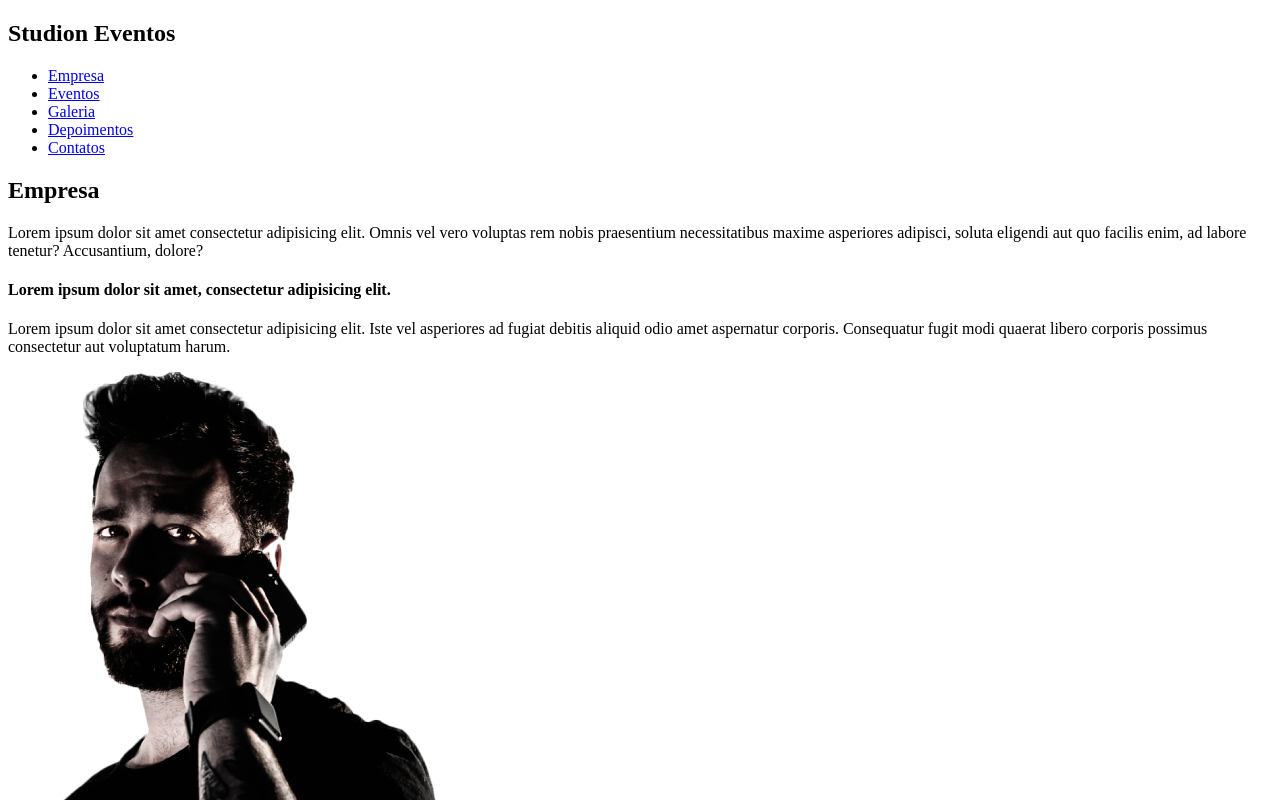
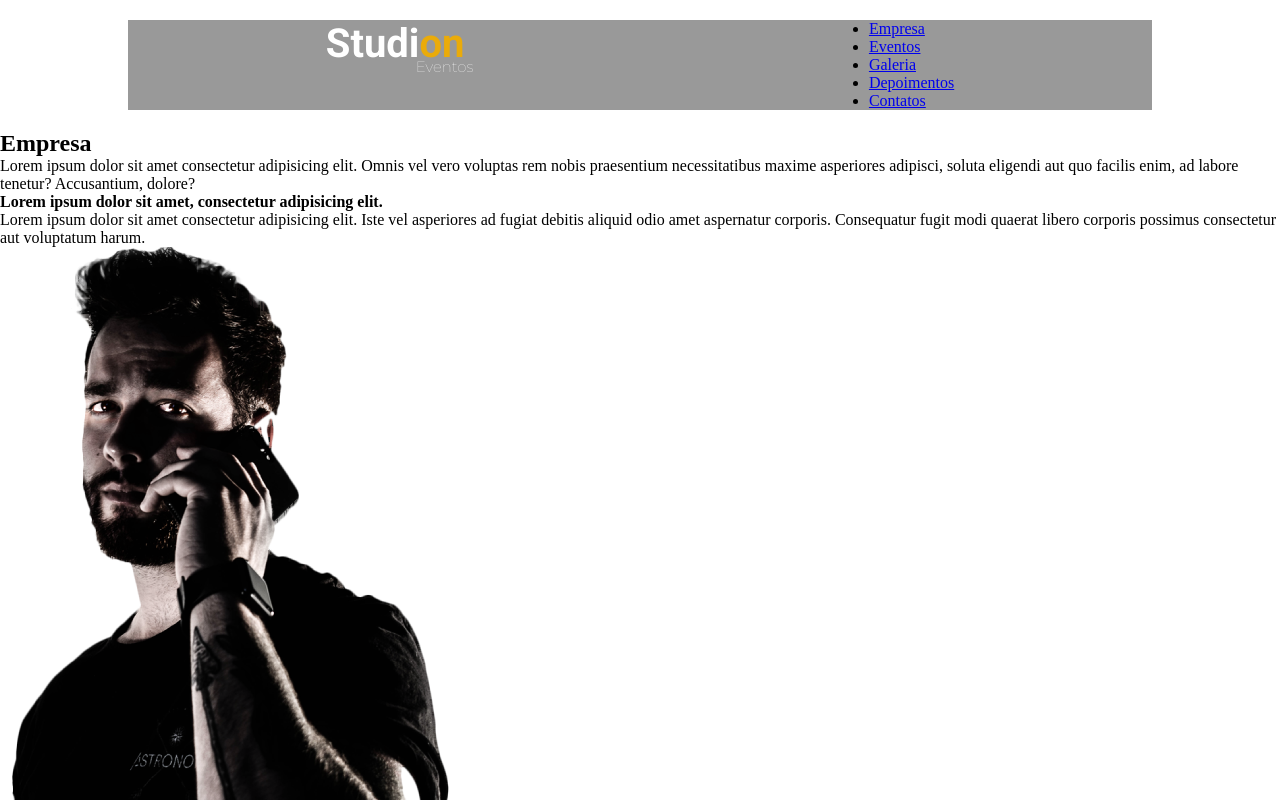
Before and after one commit to gabriellaurindo9/studion, a website: page src/index.html in a window 1280 px wide. Shown: the top 800 px of the page. Drawn offline with Linux system fonts and the light colour scheme.

Commit message:
criando css

```diff
--- a/package.json
+++ b/package.json
@@ -1,7 +1,6 @@
 {
   "name": "studion",
   "version": "1.0.0",
-  "description": "",
   "main": "src/index.html",
   "scripts": {
     "start": "npx live-server src/"
@@ -9,6 +8,6 @@
   "author": "",
   "license": "ISC",
   "devDependencies": {
-    "live-server": "1.2.2"
+    "live-server": "^1.2.2"
   }
 }
--- a/src/index.html
+++ b/src/index.html
@@ -5,11 +5,14 @@
     <meta charset="UTF-8">
     <meta name="viewport" content="width=device-width, initial-scale=1.0">
     <title>Studion</title>
+    <link rel="stylesheet" href="style.css">
+    <link href="https://fonts.googleapis.com/css2?family=Montserrat:wght@100&display=swap" rel="stylesheet">
+    <link href="https://fonts.googleapis.com/css2?family=Montserrat:wght@100&family=Roboto:wght@700&display=swap" rel="stylesheet">
 </head>
 
 <body>
     <nav>
-        <h1>Studi<span>on</span> <span>Eventos</span></h1>
+        <h1>Studi<span class="accent">on</span> <span class="subtitle">Eventos</span></h1>
         <ul>
             <li>
                 <a href="#">Empresa</a>
@@ -43,7 +46,7 @@
                 odio amet aspernatur corporis. Consequatur fugit modi quaerat libero corporis possimus consectetur aut
                 voluptatum harum.</p>
 
-                <img src="./images/Layer 9 copy (1) 1.png" alt="Pessoas conversando no celular" />
+            <img src="./images/Layer 9 copy (1) 1.png" alt="Pessoas conversando no celular" />
         </section>
 
         <section>
--- /dev/null
+++ b/src/style.css
@@ -0,0 +1,34 @@
+* {
+margin: 0;
+padding: 0;
+}
+
+nav {
+    width: 80%;
+    margin: 20px auto;
+    display: flex;
+    justify-content: space-around;
+    background-color: #999;
+}
+
+h1 {
+    font-family: 'Roboto', sans-serif;
+    color: #fff;
+    font-size: 40px;
+    height: 50px;
+}
+
+.accent {
+    font-family: 'Roboto', sans-serif;
+    color: #EAAB0A;
+}
+
+.subtitle {
+    font-family: 'Montserrat', sans-serif;
+    display: block;
+    color: #FFFFFF;
+    font-weight: 500;
+    font-size: 15px;
+    margin-top: -10px;
+    margin-left: 90px;
+}
```
Also changed, not shown: 1 other file.
